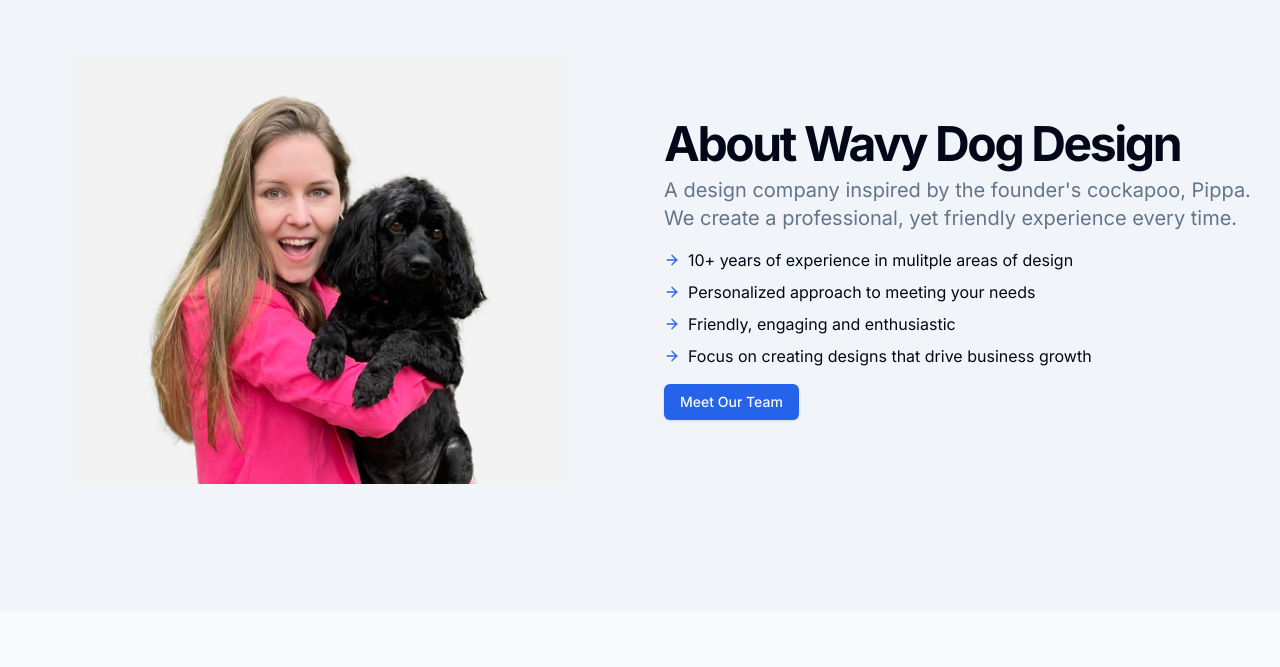
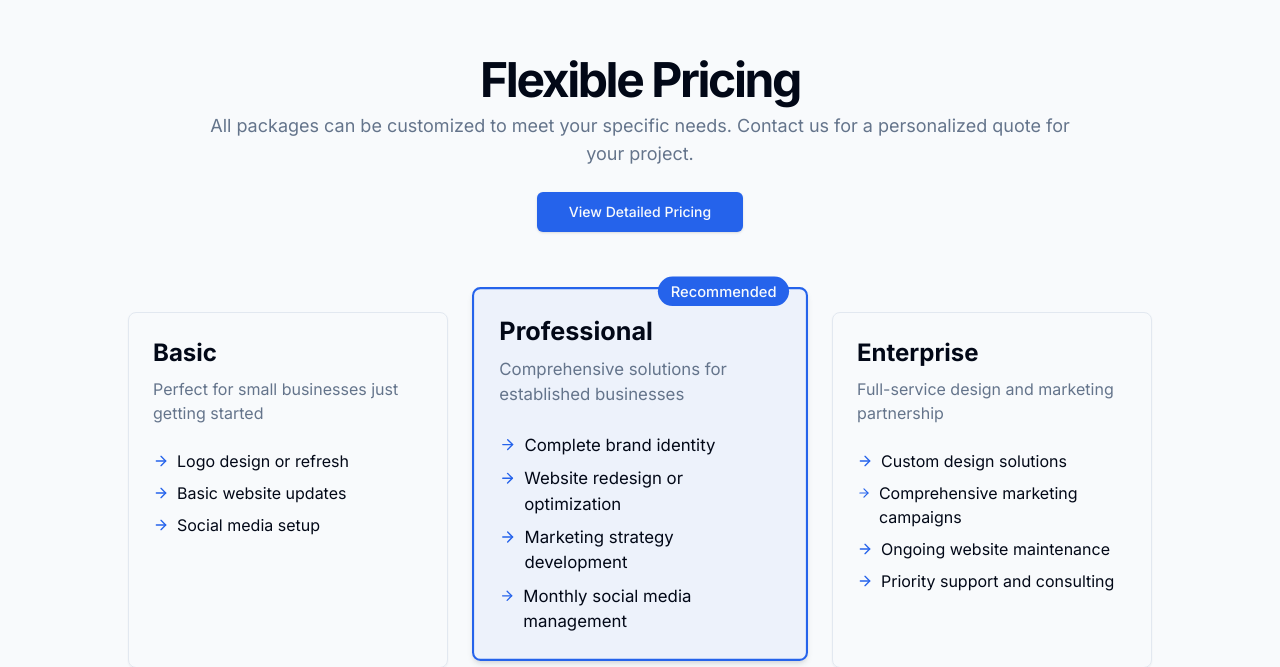
Before and after one commit to cmwayand/wavydogdesign, a Next.js app: page / in a window 1280 px wide. Shown: the part 1453-2120 px from the top of the page. Built offline with nearby package versions, Linux system fonts and the light colour scheme.

Commit message:
about page

```diff
--- a/app/about/page.tsx
+++ b/app/about/page.tsx
@@ -1,6 +1,7 @@
 import Image from "next/image"
 import Link from "next/link"
 import { Button } from "@/components/ui/button"
+import { ArrowRight } from "lucide-react"
 
 export default function AboutPage() {
   return (
--- a/app/context/cart.tsx
+++ b/app/context/cart.tsx
@@ -1,6 +1,6 @@
 "use client"
 
-import { createContext, useContext, useReducer, ReactNode } from "react"
+import { createContext, useContext, useReducer } from "react"
 
 type CartItem = {
   id: string
@@ -11,21 +11,19 @@ type CartItem = {
 
 type CartState = {
   items: CartItem[]
-  total: number
 }
 
 type CartAction =
   | { type: "ADD_ITEM"; payload: CartItem }
-  | { type: "REMOVE_ITEM"; payload: string }
+  | { type: "REMOVE_ITEM"; payload: { id: string } }
   | { type: "UPDATE_QUANTITY"; payload: { id: string; quantity: number } }
-  | { type: "CLEAR_CART" }
 
 const CartContext = createContext<{
   state: CartState
   dispatch: React.Dispatch<CartAction>
-} | null>(null)
+} | undefined>(undefined)
 
-const cartReducer = (state: CartState, action: CartAction): CartState => {
+function cartReducer(state: CartState, action: CartAction): CartState {
   switch (action.type) {
     case "ADD_ITEM": {
       const existingItem = state.items.find(item => item.id === action.payload.id)
@@ -37,27 +35,19 @@ const cartReducer = (state: CartState, action: CartAction): CartState => {
               ? { ...item, quantity: item.quantity + 1 }
               : item
           ),
-          total: state.total + action.payload.price
         }
       }
       return {
         ...state,
         items: [...state.items, action.payload],
-        total: state.total + action.payload.price
       }
     }
-    case "REMOVE_ITEM": {
-      const item = state.items.find(item => item.id === action.payload)
+    case "REMOVE_ITEM":
       return {
         ...state,
-        items: state.items.filter(item => item.id !== action.payload),
-        total: state.total - (item ? item.price * item.quantity : 0)
+        items: state.items.filter(item => item.id !== action.payload.id),
       }
-    }
-    case "UPDATE_QUANTITY": {
-      const item = state.items.find(item => item.id === action.payload.id)
-      if (!item) return state
-      const quantityDiff = action.payload.quantity - item.quantity
+    case "UPDATE_QUANTITY":
       return {
         ...state,
         items: state.items.map(item =>
@@ -65,24 +55,14 @@ const cartReducer = (state: CartState, action: CartAction): CartState => {
             ? { ...item, quantity: action.payload.quantity }
             : item
         ),
-        total: state.total + (item.price * quantityDiff)
-      }
-    }
-    case "CLEAR_CART":
-      return {
-        items: [],
-        total: 0
       }
     default:
       return state
   }
 }
 
-export const CartProvider = ({ children }: { children: ReactNode }) => {
-  const [state, dispatch] = useReducer(cartReducer, {
-    items: [],
-    total: 0
-  })
+export function CartProvider({ children }: { children: React.ReactNode }) {
+  const [state, dispatch] = useReducer(cartReducer, { items: [] })
 
   return (
     <CartContext.Provider value={{ state, dispatch }}>
@@ -91,9 +71,9 @@ export const CartProvider = ({ children }: { children: ReactNode }) => {
   )
 }
 
-export const useCart = () => {
+export function useCart() {
   const context = useContext(CartContext)
-  if (!context) {
+  if (context === undefined) {
     throw new Error("useCart must be used within a CartProvider")
   }
   return context
--- a/app/page.tsx
+++ b/app/page.tsx
@@ -188,63 +188,6 @@ export default function Home() {
 						</div>
 					</div>
 				</section> */}
-
-				<section id="about" className="w-full py-12 md:py-24 lg:py-32 bg-muted">
-					<div className="container px-4 md:px-6">
-						<div className="grid gap-6 lg:grid-cols-2 lg:gap-12">
-							<div className="flex items-center justify-center">
-								<Image
-									src="/aboutimage.jpg"
-									width={500}
-									height={500}
-									alt="About Wavy Dog Design - Pippa the inspiration"
-									className="rounded-lg object-cover"
-									quality={95}
-									loading="eager"
-								/>
-							</div>
-							<div className="flex flex-col justify-center space-y-4">
-								<div className="space-y-2">
-									<h2 className="text-3xl font-bold tracking-tighter sm:text-4xl md:text-5xl">
-										About Wavy Dog Design
-									</h2>
-									<p className="max-w-[600px] text-muted-foreground md:text-xl">
-										A design company inspired by the founder's cockapoo, Pippa.
-										We create a professional, yet friendly experience every
-										time.
-									</p>
-								</div>
-								<ul className="grid gap-2">
-									<li className="flex items-center gap-2">
-										<ArrowRight className="h-4 w-4 text-primary" />
-										<span>
-											10+ years of experience in mulitple areas of design
-										</span>
-									</li>
-									<li className="flex items-center gap-2">
-										<ArrowRight className="h-4 w-4 text-primary" />
-										<span>Personalized approach to meeting your needs </span>
-									</li>
-									<li className="flex items-center gap-2">
-										<ArrowRight className="h-4 w-4 text-primary" />
-										<span>Friendly, engaging and enthusiastic</span>
-									</li>
-									<li className="flex items-center gap-2">
-										<ArrowRight className="h-4 w-4 text-primary" />
-										<span>
-											Focus on creating designs that drive business growth
-										</span>
-									</li>
-								</ul>
-								<div>
-									<Button asChild>
-										<Link href="/about">Meet Our Team</Link>
-									</Button>
-								</div>
-							</div>
-						</div>
-					</div>
-				</section>
 
 				<section
 					id="pricing"
--- a/components/cart-display.tsx
+++ b/components/cart-display.tsx
@@ -1,21 +1,20 @@
 "use client"
 
+import { useCart } from "@/app/context/cart"
 import { ShoppingCart } from "lucide-react"
-import { useCart } from "@/app/context/cart"
-import { Button } from "@/components/ui/button"
 
 export function CartDisplay() {
   const { state } = useCart()
   const itemCount = state.items.reduce((total, item) => total + item.quantity, 0)
 
   return (
-    <Button variant="ghost" size="icon" className="relative">
+    <div className="flex items-center gap-2">
       <ShoppingCart className="h-5 w-5" />
       {itemCount > 0 && (
-        <span className="absolute -top-1 -right-1 h-4 w-4 rounded-full bg-primary text-[10px] font-medium text-primary-foreground flex items-center justify-center">
+        <span className="rounded-full bg-primary px-2 py-0.5 text-xs text-primary-foreground">
           {itemCount}
         </span>
       )}
-    </Button>
+    </div>
   )
 }
```
Also changed, not shown: app/shop/cart/page.tsx (+54 -60 lines).
